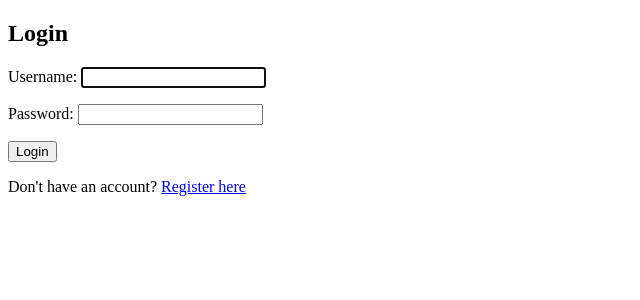
After one commit to alghani46/footballshop, a Django app: page /login/ in a window 1280 px wide. The commit adds this page. Shown: the top 300 px of the page, without its empty margins (0-640 px from the left). Run offline with Django 5.2, Linux system fonts and the light colour scheme.

Commit message:
Assaigment 4
Adding login systems

```diff
--- a/main/models.py
+++ b/main/models.py
@@ -1,5 +1,5 @@
 from django.db import models
-
+from django.contrib.auth.models import User
 class Product(models.Model):
     name = models.CharField(max_length=100)
     price = models.IntegerField()
@@ -7,6 +7,6 @@ class Product(models.Model):
     thumbnail = models.URLField()
     category = models.CharField(max_length=50)
     is_featured = models.BooleanField(default=False)
-
+    user = models.ForeignKey(User, on_delete=models.CASCADE)
     def __str__(self):
         return self.name
--- /dev/null
+++ b/main/templates/login.html
@@ -0,0 +1,15 @@
+{% extends 'base.html' %}
+
+{% block content %}
+<h2>Login</h2>
+
+<form method="POST">
+    {% csrf_token %}
+    {{ form.as_p }}
+    <button type="submit">Login</button>
+</form>
+
+<p>Don't have an account?
+<a href="{% url 'main:register' %}">Register here</a>
+</p>
+{% endblock %}
--- a/main/urls.py
+++ b/main/urls.py
@@ -9,4 +9,7 @@ urlpatterns = [
     path("json/", views.show_json, name="show_json"),
     path("xml/<int:id>/", views.show_xml_by_id, name="show_xml_by_id"),
     path("json/<int:id>/", views.show_json_by_id, name="show_json_by_id"),
+    path("register/", views.register, name="register"),
+    path("login/", views.login_user, name="login"),
+    path("logout/", views.logout_user, name="logout"),
 ]
--- a/main/views.py
+++ b/main/views.py
@@ -4,26 +4,73 @@ from .forms import ProductForm
 from django.shortcuts import render, redirect ,get_object_or_404
 from django.http import HttpResponse
 from django.core import serializers
+from django.contrib.auth.forms import UserCreationForm
+from django.contrib import messages
+from django.contrib.auth.forms import AuthenticationForm
+from django.contrib.auth import authenticate, login
+from django.contrib.auth import logout
+from django.contrib.auth.decorators import login_required
+from django.utils import timezone
+from django.http import HttpResponseRedirect
+from django.urls import reverse
+@login_required(login_url="/login")
 def home(request):
-    products = Product.objects.all()
+    products = Product.objects.filter(user=request.user)
     context = {
-        'app_name': 'Football Shop',
-        'student_name': 'Muhammad Rifqi Al Ghani',
-        'student_class': 'KKI',
-        'products': products,
-        'student_npm': '2406365396'
+        "app_name": "Football Shop",
+        "student_name": "Muhammad Rifqi Al Ghani",
+        "student_class": "KKI",
+        "student_npm": "2406365396",
+        "products": products,
+        "username": request.user.username,
+        "last_login": request.COOKIES.get("last_login"),
     }
     return render(request, "main.html", context)
+def register(request):
+    if request.method == 'POST':
+        form = UserCreationForm(request.POST)
+        if form.is_valid():
+            form.save()
+            messages.success(request, "Account created successfully! Please log in.")
+            return redirect('main:login')
+    else:
+        form = UserCreationForm()
+    return render(request, 'register.html', {'form': form})
 
+def login_user(request):
+    if request.method == 'POST':
+        form = AuthenticationForm(data=request.POST)
+        if form.is_valid():
+            user = form.get_user()
+            login(request, user)
+
+            # set cookie last login
+            response = redirect('main:home')
+            response.set_cookie('last_login', str(timezone.now()))
+            return response
+    else:
+        form = AuthenticationForm()
+    return render(request, 'login.html', {'form': form})
+
+def logout_user(request):
+    logout(request)
+    response = redirect('main:login')
+    response.delete_cookie('last_login')
+    return response
+
+@login_required(login_url='/login/')
 def add_product(request):
     if request.method == "POST":
         form = ProductForm(request.POST)
         if form.is_valid():
-            form.save()
-            return redirect("main:show_main")
+            product = form.save(commit=False)
+            product.user = request.user   # assign ke user yang login
+            product.save()
+            return redirect("main:home")
     else:
-        form= ProductForm()
+        form = ProductForm()
     return render(request, "add_product.html", {"form": form})
+
 
 def product_detail(request, id):
     product = get_object_or_404(Product, pk=id)
```
Also changed, not shown: main/templates/main.html (+24 -5 lines), main/templates/register.html (added, +14 -0 lines), README.md, main/migrations/0001_initial.py.
